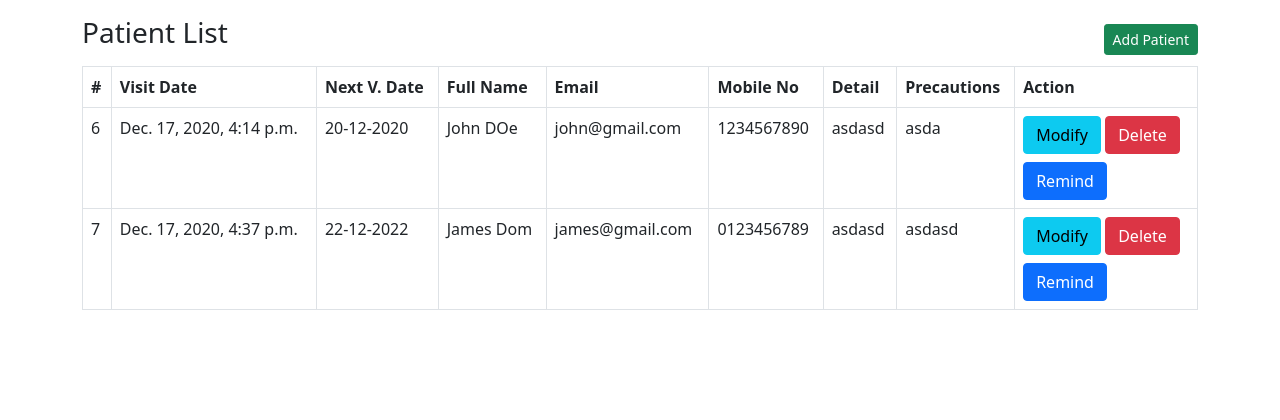
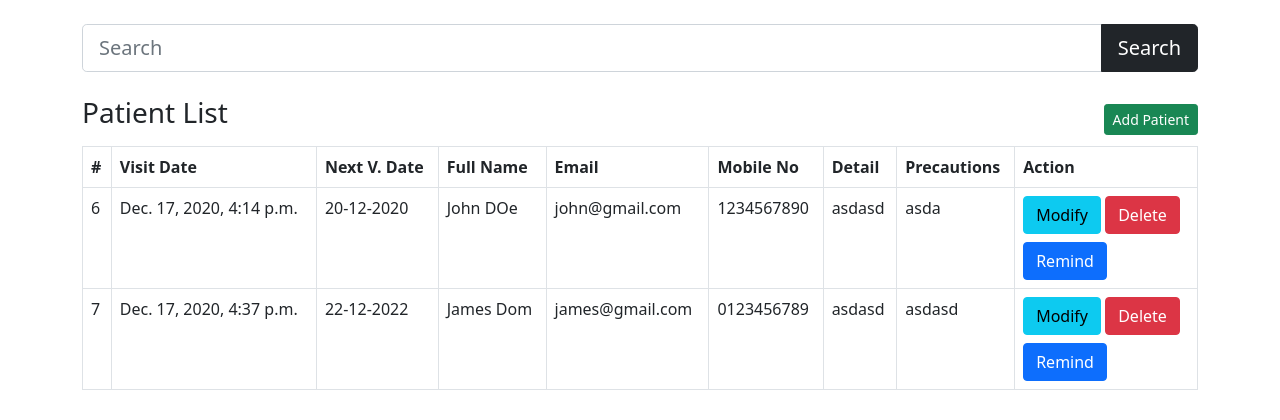
Before and after one commit to codeartisanlab/patient-record-app-with-django3-and-bootstrap4, a Django app: page / in a window 1280 px wide. Shown: the top 420 px of the page. Run offline with Django 3.2, Linux system fonts and the light colour scheme; data comes from the database, SQL or seed files in the repository; both versions use the stored data as it was after the commit; some libraries are stand-ins or nearby versions.

Commit message:
part-9-Search-data-in-database

```diff
--- a/main/templates/home.html
+++ b/main/templates/home.html
@@ -9,6 +9,12 @@
 </head>
 <body>
     <main class="container">
+        <form class="my-4" action="/">
+            <div class="input-group mb-3">
+                <input type="text" name="q" class="form-control form-control-lg" placeholder="Search" />
+                <button class="btn btn-dark btn-lg" type="submit" id="button-addon2">Search</button>
+            </div>
+        </form>
         <h3 class="my-3">Patient List <a href="/add-patient" class="float-end btn btn-sm btn-success mt-2">Add Patient</a></h3>
         {% for msg in messages %}
         <p class="text-success">{{msg}}</p>
--- a/main/views.py
+++ b/main/views.py
@@ -2,9 +2,13 @@ from django.shortcuts import render,HttpResponse,redirect
 from django.core.mail import send_mail
 from django.contrib import messages
 from .models import Patient
+from django.db.models import Q
 from .forms import PatientForm
 def home(request):
     data=Patient.objects.all()
+    if 'q' in request.GET:
+        q=request.GET['q']
+        data=Patient.objects.filter(Q(full_name__icontains=q)|Q(mobile_no__icontains=q)|Q(email__icontains=q))
     return render(request,'home.html',{'data':data})
 
 # Add Patient
```
Also changed, not shown: db.sqlite3.
